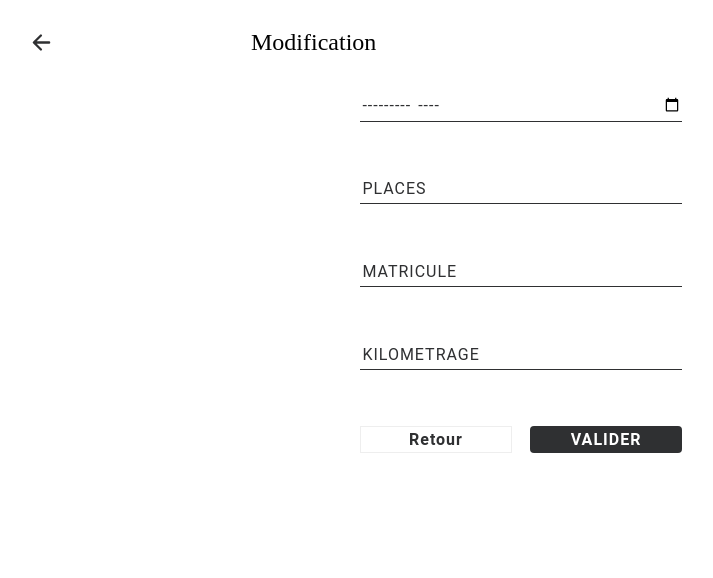
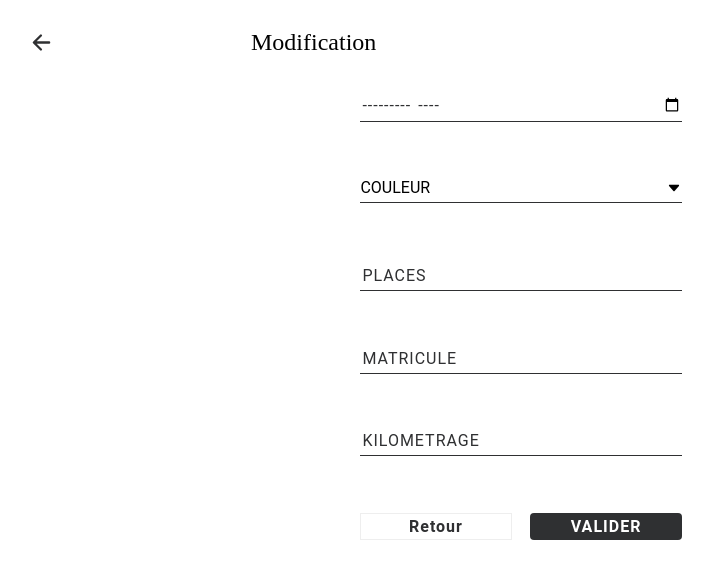
Before and after one commit to Rsm-mah/PROJET_FINAL_S5_MOBILE, a React (Vite) app: page /modificationsuite in a window 1280 px wide. Shown: the top 578 px of the page, without its empty margins (119-832 px from the left). Built offline with nearby package versions, Linux system fonts and the light colour scheme.

Commit message:
update ajoutAnnonce.tsx,modifannonce.tsx

```diff
--- a/src/pages/AjoutAnnonce/AjoutAnnonceTwo.tsx
+++ b/src/pages/AjoutAnnonce/AjoutAnnonceTwo.tsx
@@ -12,6 +12,7 @@ import { SelectP } from '../../components/Select/SelectP';
   const AjoutAnnonceTwo = () => {
     const [selectedOrigine, setSelectedOrigine] = useState('');
     const [selectedEnergie, setSelectedEnergie] = useState('');
+    const [selectedCouleur, setSelectedCouleur] = useState('');
 
     return (
       <IonPage>
@@ -35,6 +36,10 @@ import { SelectP } from '../../components/Select/SelectP';
                                     <SelectP title="ENERGIE" options={['ELECTRIQUE','HYBRIDE']} selectedValue={selectedEnergie} onValueChange={setSelectedEnergie}/>
                                 </div>
 
+                                <div className="select-couleur">
+                                    <SelectP title="COULEUR" options={['NOIR','ROUGE']} selectedValue={selectedCouleur} onValueChange={setSelectedCouleur}/>
+                                </div>
+
                                 <div className="input-place">
                                     <input type="number" placeholder="PLACES" required />
                                 </div>
--- a/src/pages/Modification/ModifAnnonce.css
+++ b/src/pages/Modification/ModifAnnonce.css
@@ -44,6 +44,7 @@ ion-content .ion-content-body-modif {
 .ion-content-body-modif .body_modif .input-group .input-kilometrage,
 .ion-content-body-modif .body_modif .input-group .input-matricule,
 .ion-content-body-modif .body_modif .input-group .input-place,
+.ion-content-body-modif .body_modif .input-group .input-couleur,
 .ion-content-body-modif .body_modif .input-group .select-couleur {
     margin-bottom: 1.5cm;
 
--- a/src/pages/Modification/ModifAnnonceSuite.tsx
+++ b/src/pages/Modification/ModifAnnonceSuite.tsx
@@ -7,9 +7,11 @@ import {
 import { Link } from 'react-router-dom';
 import { arrowBack } from 'ionicons/icons';
 import './ModifAnnonce.css';
+import { SelectP } from '../../components/Select/SelectP';
 
   const ModifAnnonceSuite = () => {
     const [isButtonClicked, setIsButtonClicked] = useState(false);
+    const [selectedCouleur, setSelectedCouleur] = useState('');
 
     const handleClick = () => {
         setIsButtonClicked(true);
@@ -42,6 +44,10 @@ import './ModifAnnonce.css';
                                         <input type="month" />
                                     </div>
 
+                                    <div className="select-couleur">
+                                        <SelectP title="COULEUR" options={['NOIR','ROUGE']} selectedValue={selectedCouleur} onValueChange={setSelectedCouleur}/>
+                                    </div>
+
                                     <div className="input-place">
                                         <input type="number" placeholder="PLACES" required />
                                     </div>
```
